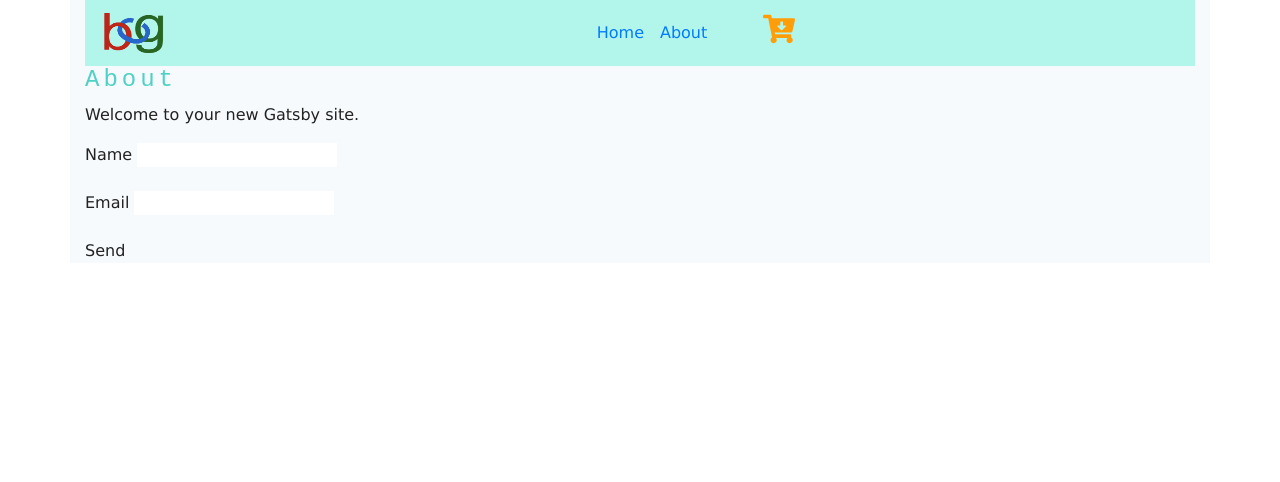
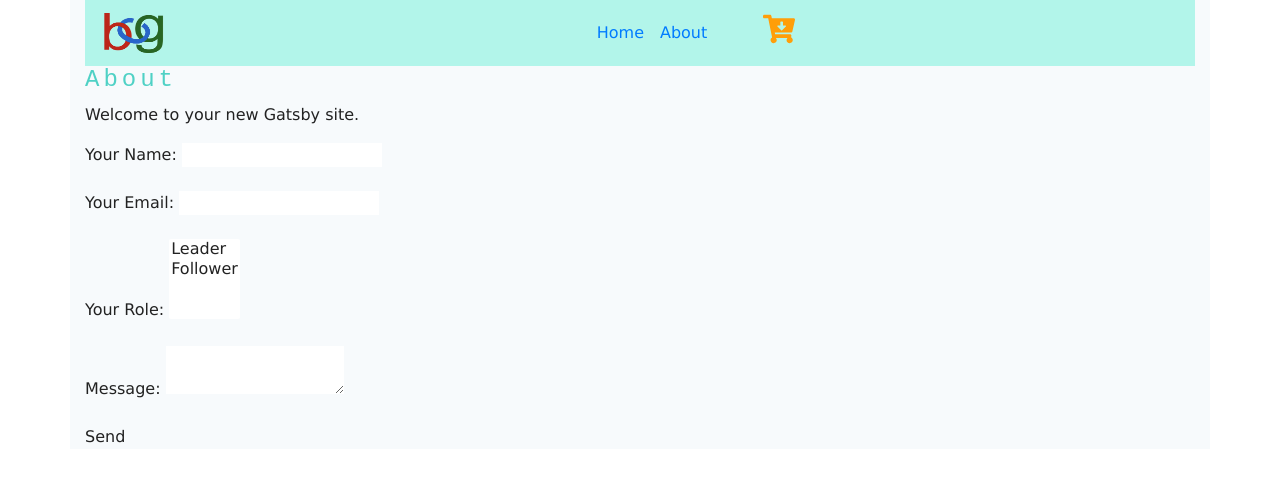
Before and after one commit to yogendrasahu1011/BCG, a Gatsby site: page /about in a window 1280 px wide. Built offline with nearby package versions, Linux system fonts and the light colour scheme; Gatsby itself is replaced by a stand-in of ours.

Commit message:
form netlify

```diff
--- a/src/pages/about.js
+++ b/src/pages/about.js
@@ -4,15 +4,29 @@
   <Layout>
     <h1 className="text-2xl text-teal-400">About</h1>
     <p>Welcome to your new Gatsby site.</p>
-    <form name="contact" netlify>
+    <form name="contact" method="POST" data-netlify="true">
       <p>
         <label>
-          Name <input type="text" name="name" />
+          Your Name: <input type="text" name="name" />
         </label>
       </p>
       <p>
         <label>
-          Email <input type="email" name="email" />
+          Your Email: <input type="email" name="email" />
+        </label>
+      </p>
+      <p>
+        <label>
+          Your Role:{" "}
+          <select name="role[]" multiple>
+            <option value="leader">Leader</option>
+            <option value="follower">Follower</option>
+          </select>
+        </label>
+      </p>
+      <p>
+        <label>
+          Message: <textarea name="message"></textarea>
         </label>
       </p>
       <p>
```
